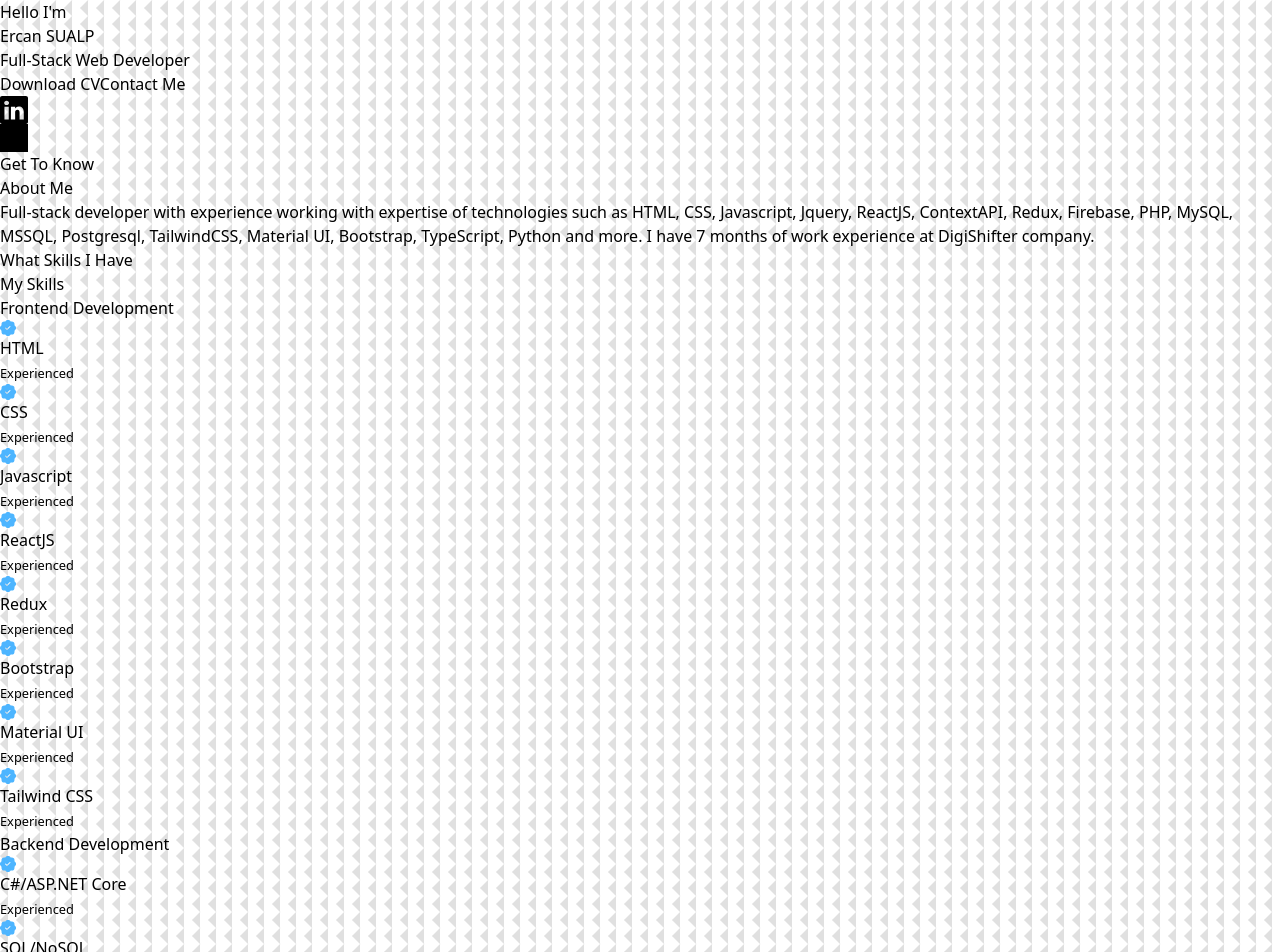
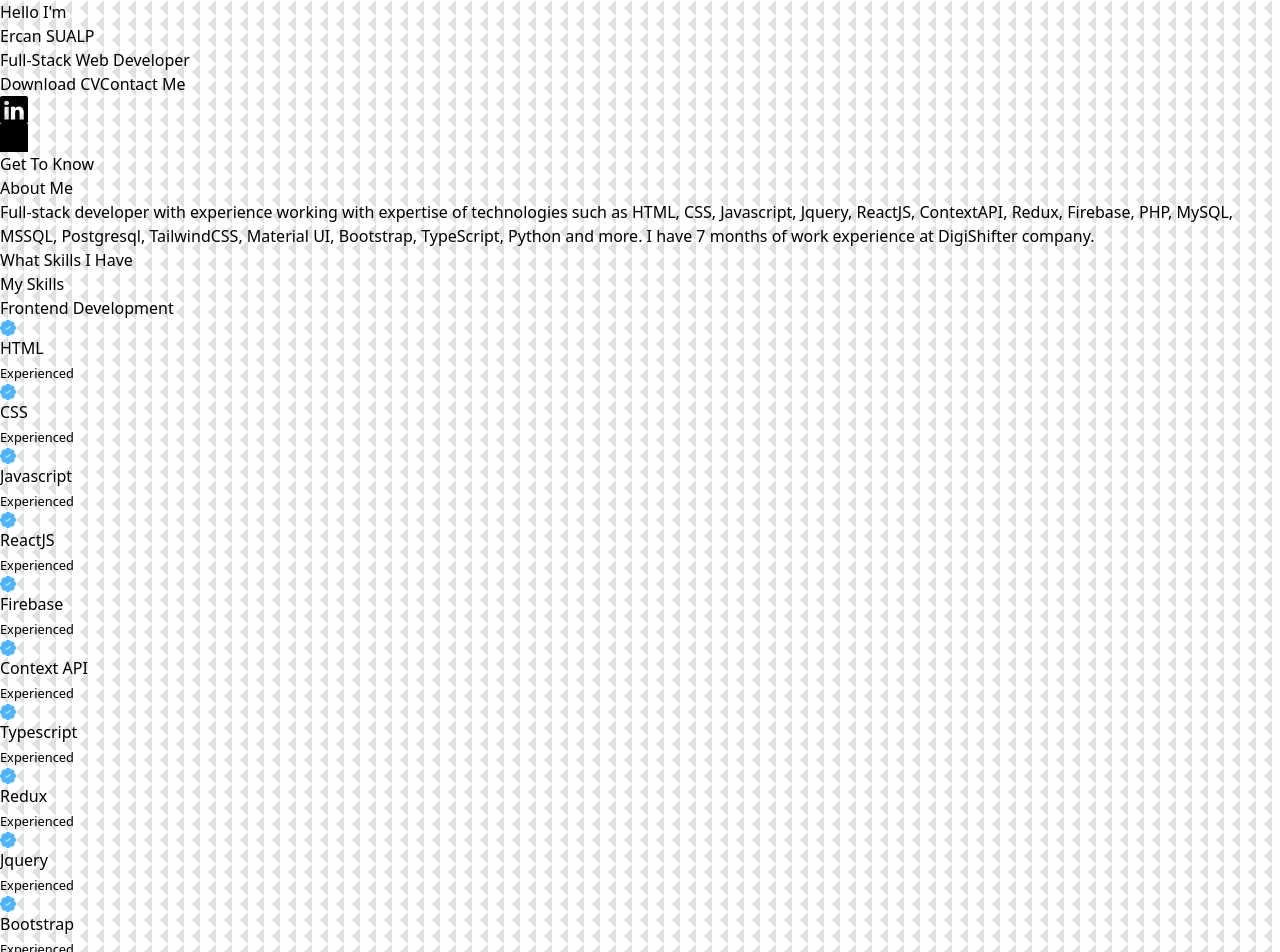
Before and after one commit to ercansualp/ercansualp.com, a React (Vite) app: page / in a window 1280 px wide. Shown: the top 952 px of the page. Built offline with nearby package versions, Linux system fonts and the light colour scheme.

Commit message:
Added new skills to the 'Skills' section.

```diff
--- a/src/pages/home/components/skills/index.tsx
+++ b/src/pages/home/components/skills/index.tsx
@@ -46,7 +46,35 @@
                         <div className="flex gap-x-4">
                             <svg stroke="currentColor" fill="#4db5ff" strokeWidth="0" viewBox="0 0 16 16" className="mt-1.5" height="1em" width="1em"><path d="M10.067.87a2.89 2.89 0 0 0-4.134 0l-.622.638-.89-.011a2.89 2.89 0 0 0-2.924 2.924l.01.89-.636.622a2.89 2.89 0 0 0 0 4.134l.637.622-.011.89a2.89 2.89 0 0 0 2.924 2.924l.89-.01.622.636a2.89 2.89 0 0 0 4.134 0l.622-.637.89.011a2.89 2.89 0 0 0 2.924-2.924l-.01-.89.636-.622a2.89 2.89 0 0 0 0-4.134l-.637-.622.011-.89a2.89 2.89 0 0 0-2.924-2.924l-.89.01-.622-.636zm.287 5.984-3 3a.5.5 0 0 1-.708 0l-1.5-1.5a.5.5 0 1 1 .708-.708L7 8.793l2.646-2.647a.5.5 0 0 1 .708.708z" /></svg>
                             <div className="flex flex-col">
+                                <h4 className="font-normal leading-7 text-white">Firebase</h4>
+                                <small className="text-[#ffffff99]">Experienced</small>
+                            </div>
+                        </div>
+                        <div className="flex gap-x-4">
+                            <svg stroke="currentColor" fill="#4db5ff" strokeWidth="0" viewBox="0 0 16 16" className="mt-1.5" height="1em" width="1em"><path d="M10.067.87a2.89 2.89 0 0 0-4.134 0l-.622.638-.89-.011a2.89 2.89 0 0 0-2.924 2.924l.01.89-.636.622a2.89 2.89 0 0 0 0 4.134l.637.622-.011.89a2.89 2.89 0 0 0 2.924 2.924l.89-.01.622.636a2.89 2.89 0 0 0 4.134 0l.622-.637.89.011a2.89 2.89 0 0 0 2.924-2.924l-.01-.89.636-.622a2.89 2.89 0 0 0 0-4.134l-.637-.622.011-.89a2.89 2.89 0 0 0-2.924-2.924l-.89.01-.622-.636zm.287 5.984-3 3a.5.5 0 0 1-.708 0l-1.5-1.5a.5.5 0 1 1 .708-.708L7 8.793l2.646-2.647a.5.5 0 0 1 .708.708z" /></svg>
+                            <div className="flex flex-col">
+                                <h4 className="font-normal leading-7 text-white">Context API</h4>
+                                <small className="text-[#ffffff99]">Experienced</small>
+                            </div>
+                        </div>
+                        <div className="flex gap-x-4">
+                            <svg stroke="currentColor" fill="#4db5ff" strokeWidth="0" viewBox="0 0 16 16" className="mt-1.5" height="1em" width="1em"><path d="M10.067.87a2.89 2.89 0 0 0-4.134 0l-.622.638-.89-.011a2.89 2.89 0 0 0-2.924 2.924l.01.89-.636.622a2.89 2.89 0 0 0 0 4.134l.637.622-.011.89a2.89 2.89 0 0 0 2.924 2.924l.89-.01.622.636a2.89 2.89 0 0 0 4.134 0l.622-.637.89.011a2.89 2.89 0 0 0 2.924-2.924l-.01-.89.636-.622a2.89 2.89 0 0 0 0-4.134l-.637-.622.011-.89a2.89 2.89 0 0 0-2.924-2.924l-.89.01-.622-.636zm.287 5.984-3 3a.5.5 0 0 1-.708 0l-1.5-1.5a.5.5 0 1 1 .708-.708L7 8.793l2.646-2.647a.5.5 0 0 1 .708.708z" /></svg>
+                            <div className="flex flex-col">
+                                <h4 className="font-normal leading-7 text-white">Typescript</h4>
+                                <small className="text-[#ffffff99]">Experienced</small>
+                            </div>
+                        </div>
+                        <div className="flex gap-x-4">
+                            <svg stroke="currentColor" fill="#4db5ff" strokeWidth="0" viewBox="0 0 16 16" className="mt-1.5" height="1em" width="1em"><path d="M10.067.87a2.89 2.89 0 0 0-4.134 0l-.622.638-.89-.011a2.89 2.89 0 0 0-2.924 2.924l.01.89-.636.622a2.89 2.89 0 0 0 0 4.134l.637.622-.011.89a2.89 2.89 0 0 0 2.924 2.924l.89-.01.622.636a2.89 2.89 0 0 0 4.134 0l.622-.637.89.011a2.89 2.89 0 0 0 2.924-2.924l-.01-.89.636-.622a2.89 2.89 0 0 0 0-4.134l-.637-.622.011-.89a2.89 2.89 0 0 0-2.924-2.924l-.89.01-.622-.636zm.287 5.984-3 3a.5.5 0 0 1-.708 0l-1.5-1.5a.5.5 0 1 1 .708-.708L7 8.793l2.646-2.647a.5.5 0 0 1 .708.708z" /></svg>
+                            <div className="flex flex-col">
                                 <h4 className="font-normal leading-7 text-white">Redux</h4>
+                                <small className="text-[#ffffff99]">Experienced</small>
+                            </div>
+                        </div>
+                        <div className="flex gap-x-4">
+                            <svg stroke="currentColor" fill="#4db5ff" strokeWidth="0" viewBox="0 0 16 16" className="mt-1.5" height="1em" width="1em"><path d="M10.067.87a2.89 2.89 0 0 0-4.134 0l-.622.638-.89-.011a2.89 2.89 0 0 0-2.924 2.924l.01.89-.636.622a2.89 2.89 0 0 0 0 4.134l.637.622-.011.89a2.89 2.89 0 0 0 2.924 2.924l.89-.01.622.636a2.89 2.89 0 0 0 4.134 0l.622-.637.89.011a2.89 2.89 0 0 0 2.924-2.924l-.01-.89.636-.622a2.89 2.89 0 0 0 0-4.134l-.637-.622.011-.89a2.89 2.89 0 0 0-2.924-2.924l-.89.01-.622-.636zm.287 5.984-3 3a.5.5 0 0 1-.708 0l-1.5-1.5a.5.5 0 1 1 .708-.708L7 8.793l2.646-2.647a.5.5 0 0 1 .708.708z" /></svg>
+                            <div className="flex flex-col">
+                                <h4 className="font-normal leading-7 text-white">Jquery</h4>
                                 <small className="text-[#ffffff99]">Experienced</small>
                             </div>
                         </div>
```
